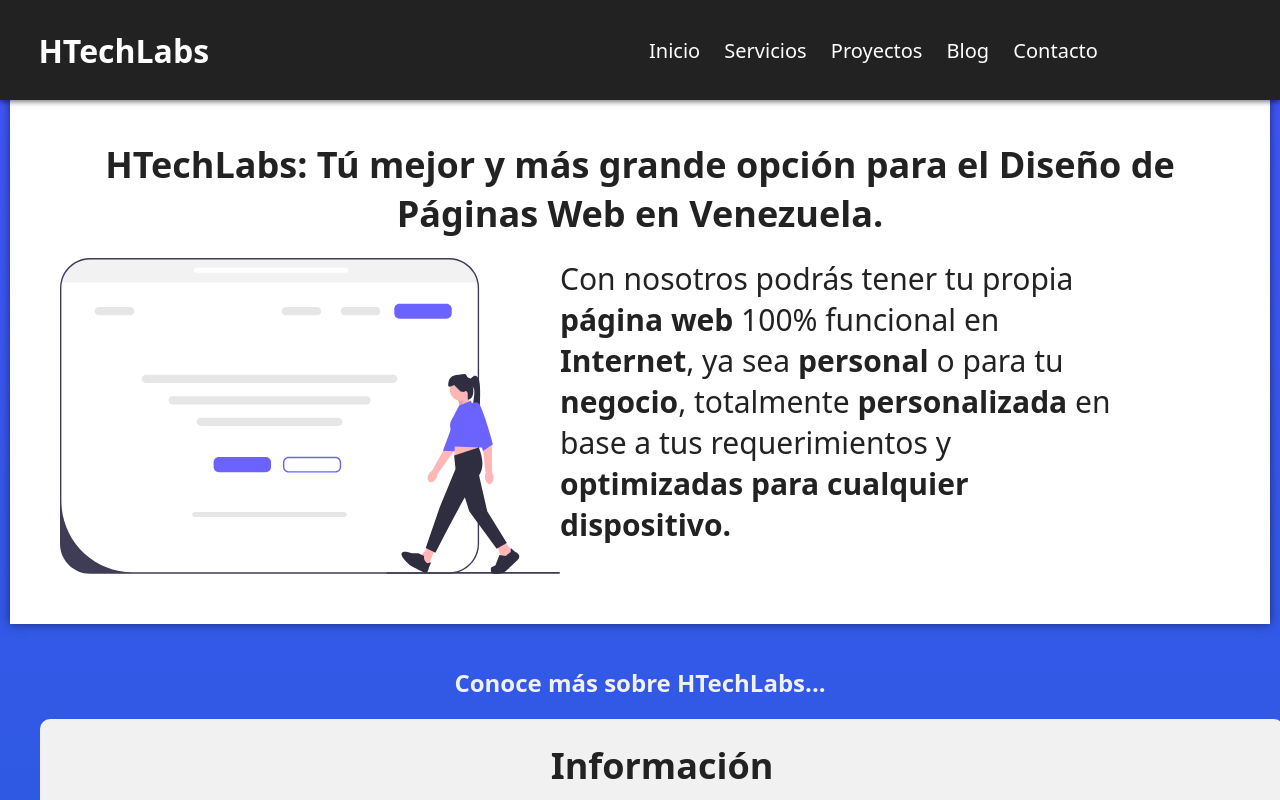
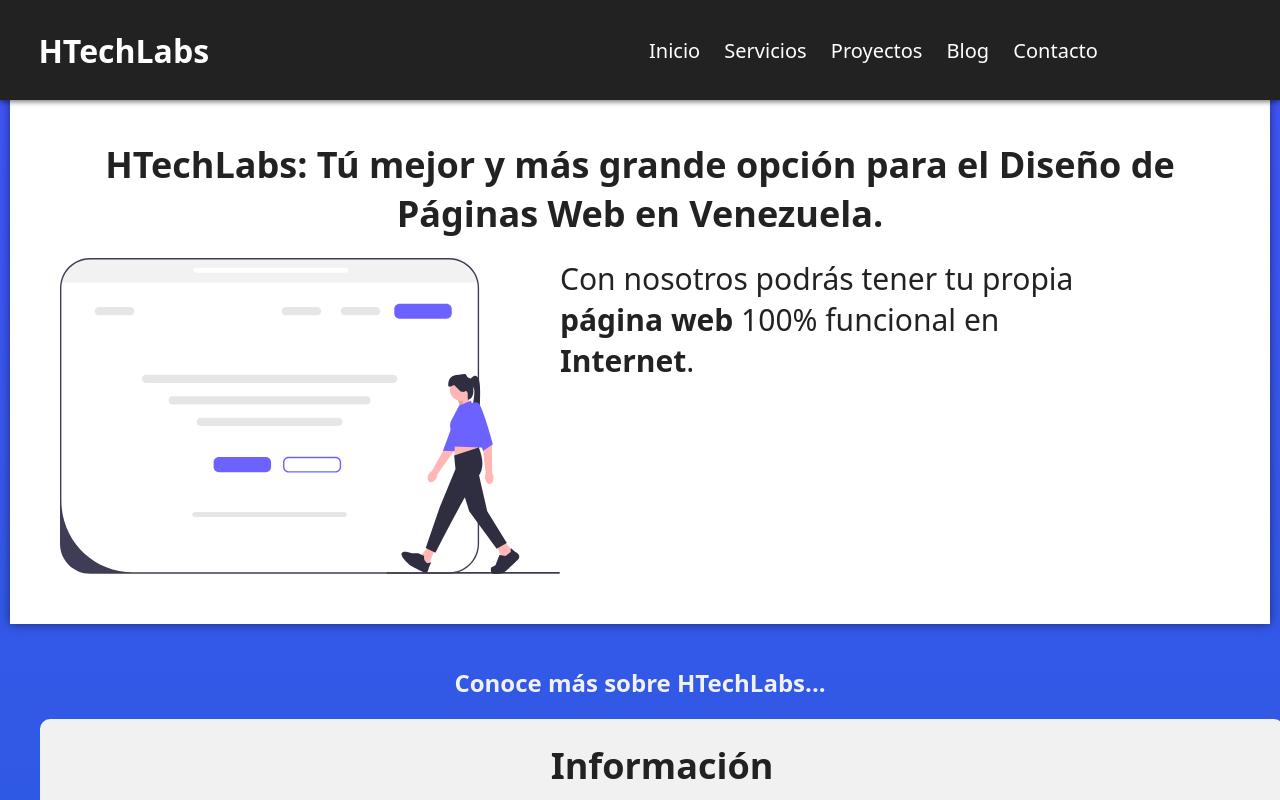
Before and after one commit to h-techlabs/H-techLabs, a plain HTML site: page index.html in a window 1280 px wide. Shown: the top 800 px of the page. Drawn offline with Linux system fonts and the light colour scheme.

Commit message:
Update index.html

```diff
--- a/index.html
+++ b/index.html
@@ -54,10 +54,7 @@
 
         <div class="vector">
             <img src="vector.svg" alt="vector">
-            <p class="right">Con nosotros podrás tener tu propia <b>página web</b> 100% funcional en <b>Internet</b>, ya
-                sea
-                <b>personal</b> o para tu <b>negocio</b>, totalmente <b>personalizada</b> en base a tus requerimientos y
-                <b>optimizadas para cualquier dispositivo.</b> </p>
+            <p class="right">Con nosotros podrás tener tu propia <b>página web</b> 100% funcional en <b>Internet</b>. </p>
         </div>
     </article><br>
 
```
